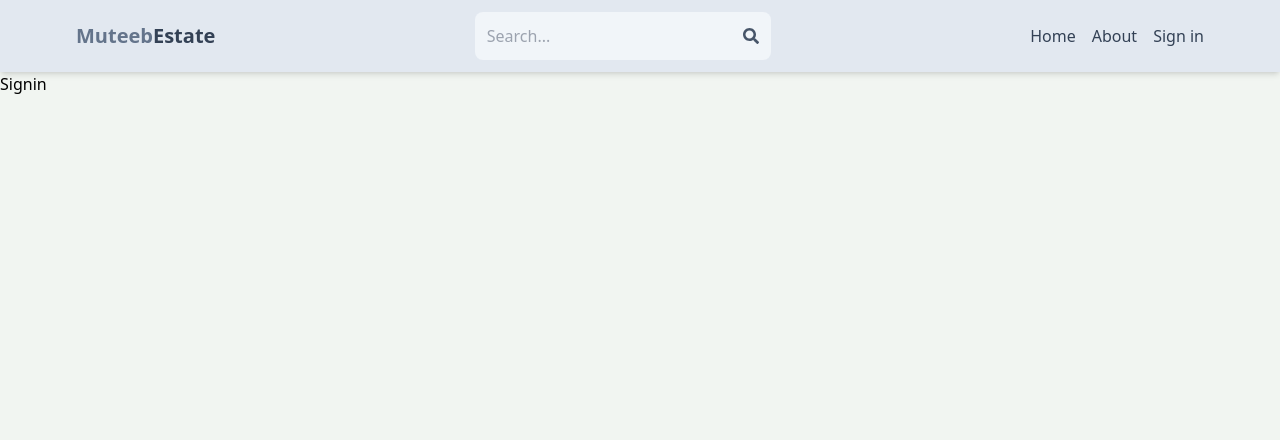
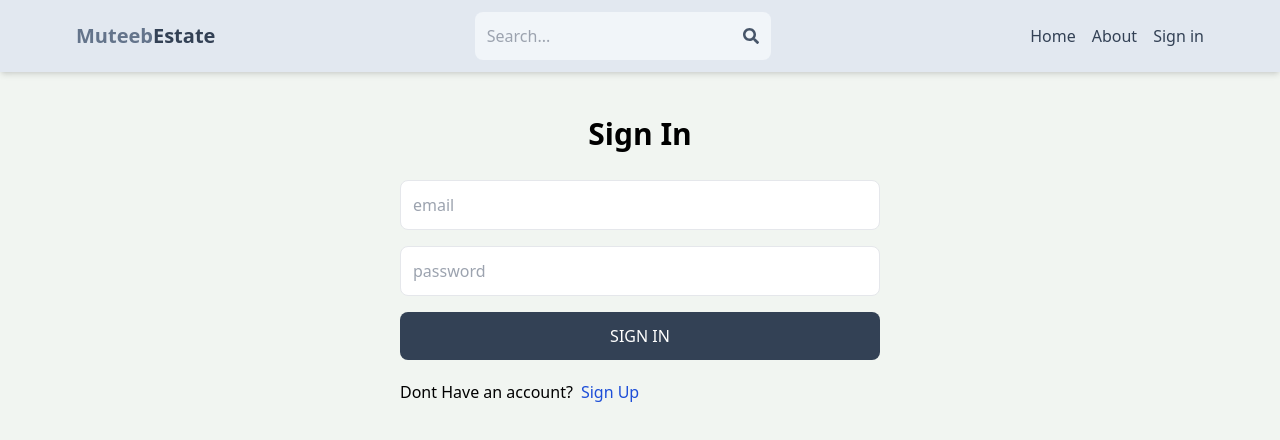
Before and after one commit to Muteeb-Haider55/Real_Estate_Project, a React (Vite) app in the folder client/: page /sign-in in a window 1280 px wide. Shown: the top 440 px of the page. Built offline with nearby package versions, Linux system fonts and the light colour scheme.

Commit message:
complete signin page functionality

```diff
--- a/client/src/pages/Signin.jsx
+++ b/client/src/pages/Signin.jsx
@@ -1,6 +1,86 @@
 /* eslint-disable no-unused-vars */
-import React from "react";
+import { set } from "mongoose";
+import React, { useState } from "react";
+import { Link, useNavigate } from "react-router-dom";
 
 export default function SignIn() {
-  return <div>Signin</div>;
+  const [formData, setFormData] = useState({
+    username: "",
+    email: "",
+    password: "",
+  });
+  const [error, setError] = useState(null);
+  const [loading, setLoading] = useState(false);
+  const navigate = useNavigate();
+  const handleChange = (e) => {
+    setFormData({
+      ...formData,
+      [e.target.id]: e.target.value,
+    });
+  };
+
+  const handleSubmit = async (e) => {
+    e.preventDefault();
+    setLoading(true);
+    try {
+      const res = await fetch("http://localhost:3000/api/auth/signin", {
+        method: "POST",
+        headers: {
+          "Content-Type": "application/json",
+        },
+        body: JSON.stringify(formData),
+      });
+
+      const data = await res.json();
+      if (data.success === false) {
+        setError(data.message);
+        setLoading(false);
+        return;
+      }
+      setLoading(false);
+      setError(null);
+      navigate("/home");
+    } catch (error) {
+      setLoading(false);
+      console.error("Error:", error.message);
+    }
+  };
+
+  return (
+    <div className="p-4 max-w-lg mx-auto">
+      <h1 className="text-3xl text-center font-semibold my-7">Sign In</h1>
+      <form onSubmit={handleSubmit} className="flex flex-col gap-4">
+        <input
+          type="email"
+          placeholder="email"
+          className="border p-3 rounded-lg"
+          id="email"
+          onChange={handleChange}
+          value={formData.email}
+        />
+        <input
+          type="password"
+          placeholder="password"
+          className="border p-3 rounded-lg"
+          id="password"
+          onChange={handleChange}
+          value={formData.password}
+        />
+        <button
+          disabled={loading}
+          type="submit"
+          className="bg-slate-700 text-white p-3 rounded-lg uppercase hover:opacity-95 disabled:opacity-80"
+        >
+          {loading ? "Loading..." : "Sign In"}
+        </button>
+      </form>
+      <div className="flex gap-2 mt-5">
+        <p>Dont Have an account?</p>
+        <Link to={"/sign-up"}>
+          <span className="text-blue-700">Sign Up</span>
+        </Link>
+      </div>
+      {error && <p className="text-red-500 mt-5">{error}</p>}
+    </div>
+  );
 }
--- a/client/src/pages/Signup.jsx
+++ b/client/src/pages/Signup.jsx
@@ -84,7 +84,7 @@
       </form>
       <div className="flex gap-2 mt-5">
         <p>Have an account?</p>
-        <Link to={"./sign-in"}>
+        <Link to={"/sign-in"}>
           <span className="text-blue-700">Sign in</span>
         </Link>
       </div>
```
